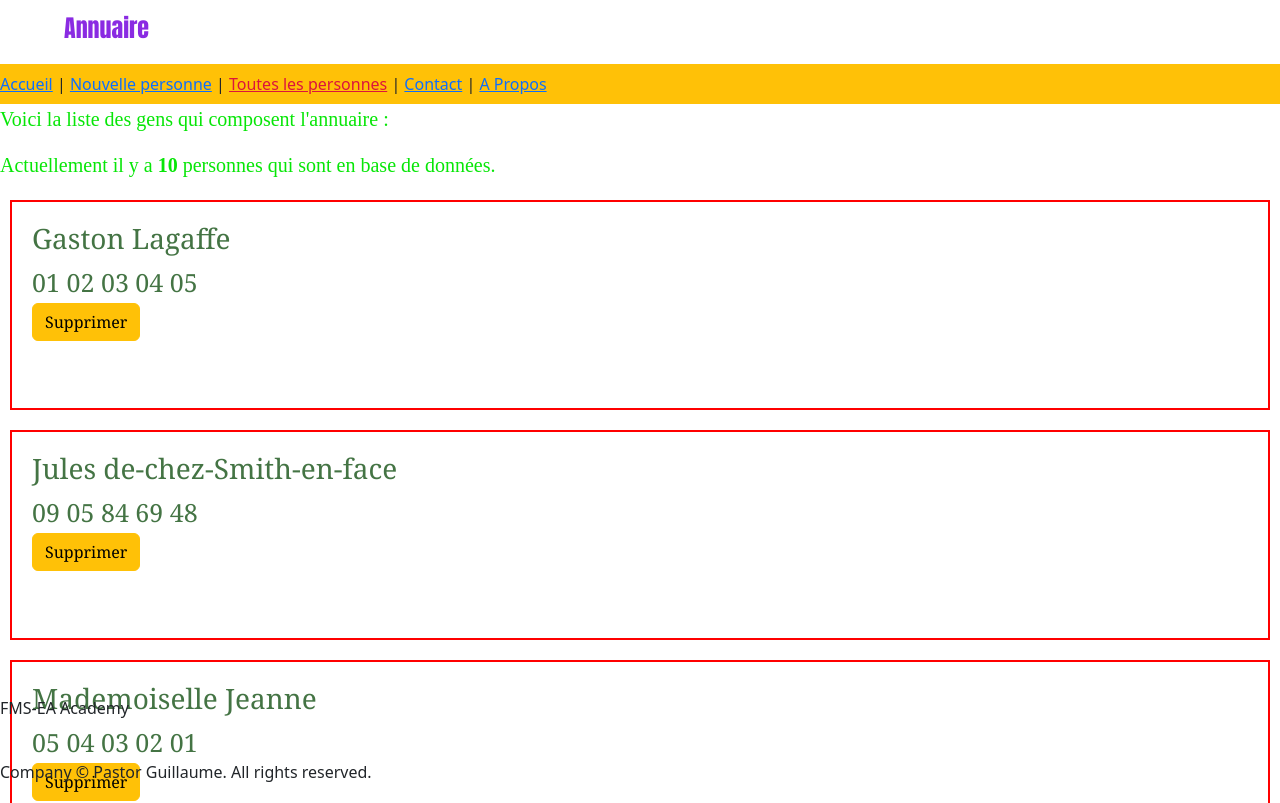
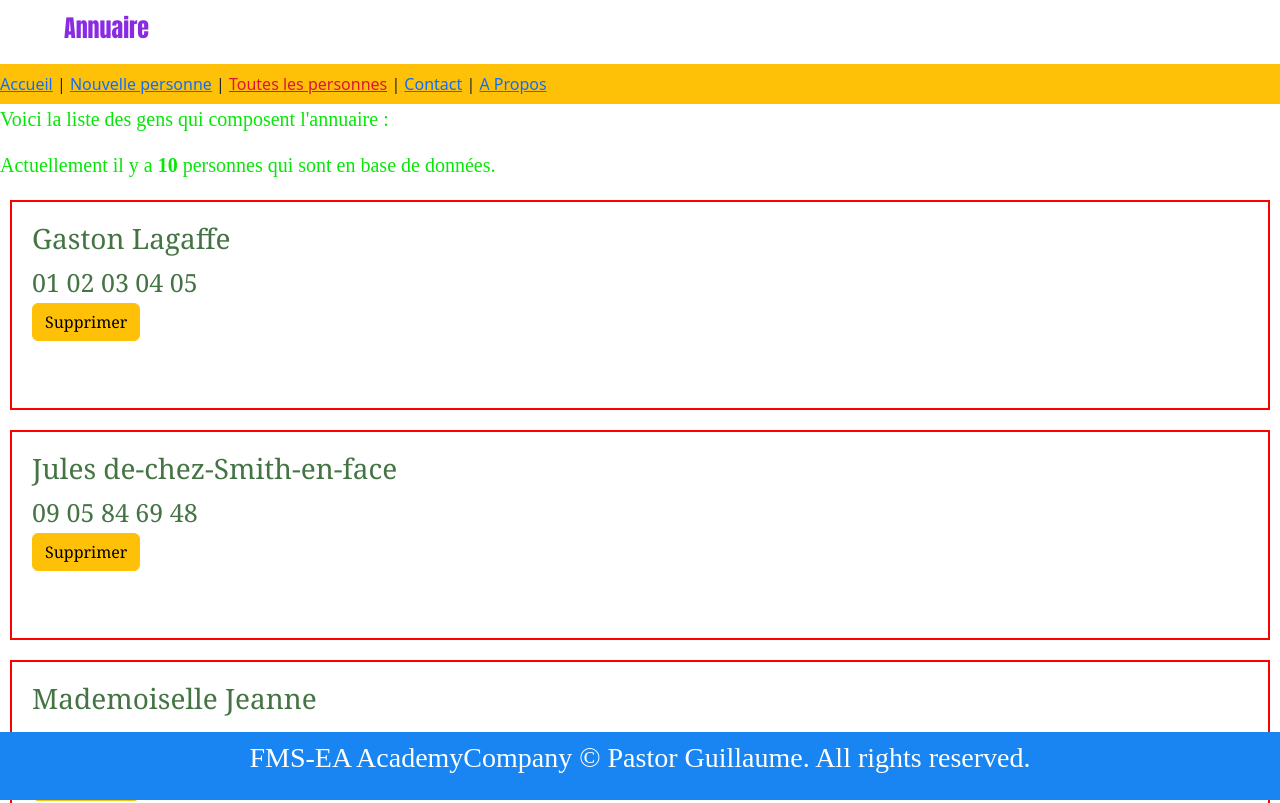
Before and after one commit to GuiomP31/annuaire, an Angular app: page /liste-personne in a window 1280 px wide. Shown: the top 803 px of the page. Built offline with nearby package versions, Linux system fonts and the light colour scheme.

Commit message:
ajout footer

```diff
--- a/src/app/app.component.css
+++ b/src/app/app.component.css
@@ -21,3 +21,13 @@ h1 {
     font-family: Impact, Haettenschweiler, 'Arial Narrow Bold', sans-serif;
     color: blueviolet;
 }
+
+.footer {
+    display: flex;
+    justify-content: center;
+    padding: 5px;
+    background-color: #1885f2;
+    color: #fff;
+    font-family: serif;
+    font-size: 28px;
+}
```
